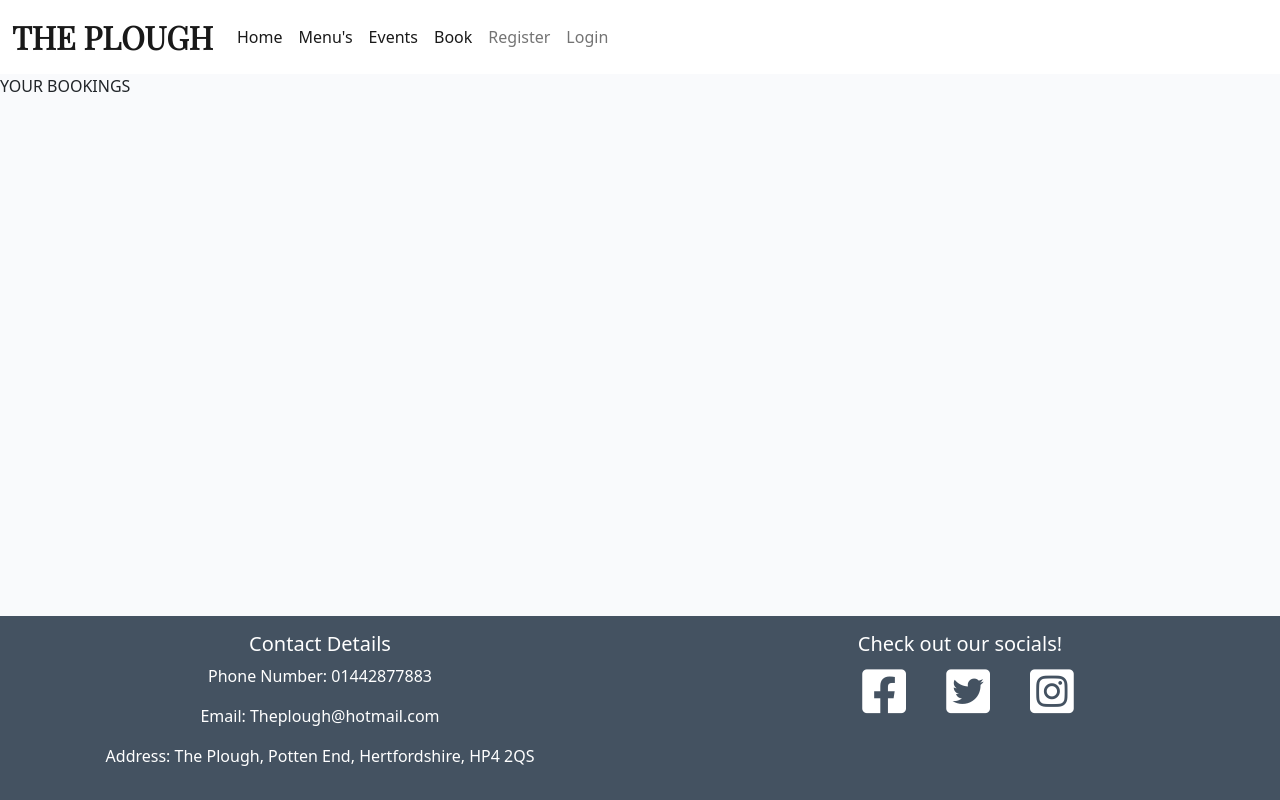
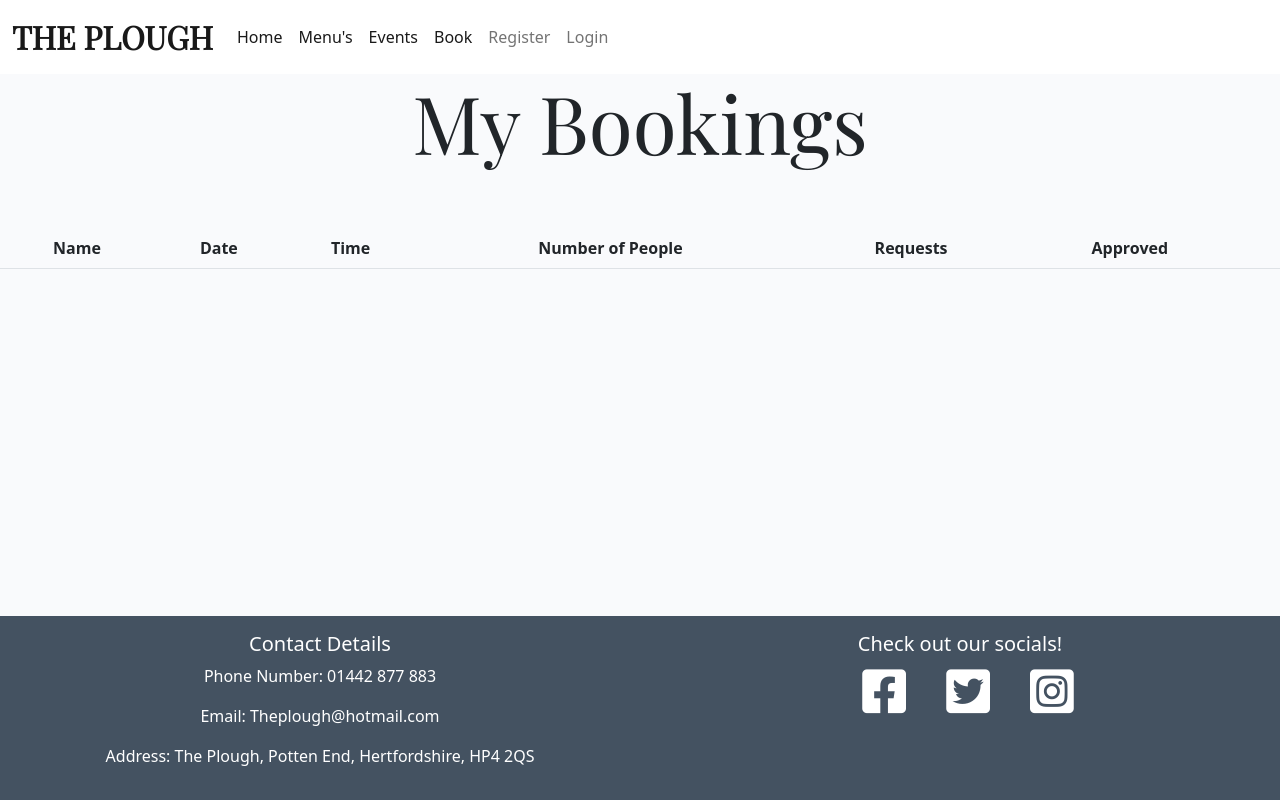
Before and after one commit to jamiebradford123/The-Plough-Booking, a Django app: page /customer in a window 1280 px wide. Run offline with Django 3.2, Linux system fonts and the light colour scheme; lists and menus that the app fills with data are empty.

Commit message:
add css to heroku

```diff
--- a/book/views.py
+++ b/book/views.py
@@ -25,12 +25,6 @@ def book(request):
         }
     )
 
-def manage_bookings(request):
-    booking = Book.objects.order_by('date')
-    context = {
-        "booking": booking,
-    }
-    return render(request, "manage_bookings.html", context)
 
 def manage_bookings(request):
     booking = Book.objects.order_by('date')
--- a/events/admin.py
+++ b/events/admin.py
@@ -6,7 +6,6 @@ from django_summernote.admin import SummernoteModelAdmin
 @admin.register(Event)
 class EventAdmin(SummernoteModelAdmin):
 
-    list_filter = ('status', 'created_on')
     list_display = ('title', 'created_on')
     search_fields = ['title', 'content']
     summernote_fields = ('content')
--- a/events/models.py
+++ b/events/models.py
@@ -15,8 +15,6 @@ class Event(models.Model):
     featured_image = CloudinaryField('image', default='placeholder')
     price = models.IntegerField()
     created_on = models.DateTimeField(auto_now_add=True)
-    status = models.IntegerField(choices=STATUS, default=0)
-
     class Meta:
         ordering = ['-event_date']
 
--- a/events/urls.py
+++ b/events/urls.py
@@ -1,12 +1,12 @@
 from . import views
 from django.urls import path
-from events.views import edit_event, delete_event
+from events.views import delete_event
 
 
 urlpatterns = [
     path('event', views.EventList.as_view(), name='event'),
     path('add_event', views.add_event, name='add_event'),
-    path('edit_event/<event_id>', edit_event, name="edit_event"),
+    path('edit_event/<event_id>', views.edit_event, name="edit_event"),
     path('delete/<event_id>', delete_event, name="delete_event"),
     path('event_success', views.add_event, name='event_success'),
 ]
--- a/templates/base.html
+++ b/templates/base.html
@@ -103,7 +103,7 @@
             <div class="row text-center">
                 <div class="m-0 text-center text-white col-6">
                     <h5 >Contact Details</h5>
-                    <p>Phone Number: 01442877883</p>
+                    <p>Phone Number: 01442 877 883</p>
                     <p>Email: Theplough@hotmail.com</p>
                     <p>Address: The Plough, Potten End, Hertfordshire, HP4 2QS</p>
                 </div>
--- a/templates/customer.html
+++ b/templates/customer.html
@@ -2,6 +2,27 @@
 
 {% block content %}
 
- YOUR BOOKINGS
+
+
+<div class="container-fluid">
+    <div class="row">
+        <h1 class="display-1 d-flex justify-content-center">My Bookings</h1>
+<table class="table table_id pt-5 text-center">
+     <thead>
+
+      <tr>
+        <th scope="col">Name</th>
+        <th scope="col">Date</th>
+        <th scope="col">Time</th>
+        <th scope="col">Number of People</th>
+        <th scope="col">Requests</th>
+        <th scope="col">Approved</th>
+        <th scope="col"></th>
+
+      </tr>
+    </thead>
+
+  </table>
+
 
 {%endblock%}
--- a/templates/edit_event.html
+++ b/templates/edit_event.html
@@ -11,7 +11,7 @@
 {% if user.is_authenticated %}
     <div class="col-md-8 mt-3 offset-md-2">
 <form method="post" style="margin-top: 1.3em;">
-    {{ form | crispy }}
+    {{ event_form | crispy }}
     {% csrf_token %}
     <button type="submit" class="btn btn-signup btn-lg mt-2 mb-2">Update</button>
 </form>
```
Also changed, not shown: events/views.py (+8 -2 lines), templates/eventeditsuccess.html (added, +17 -0 lines).
